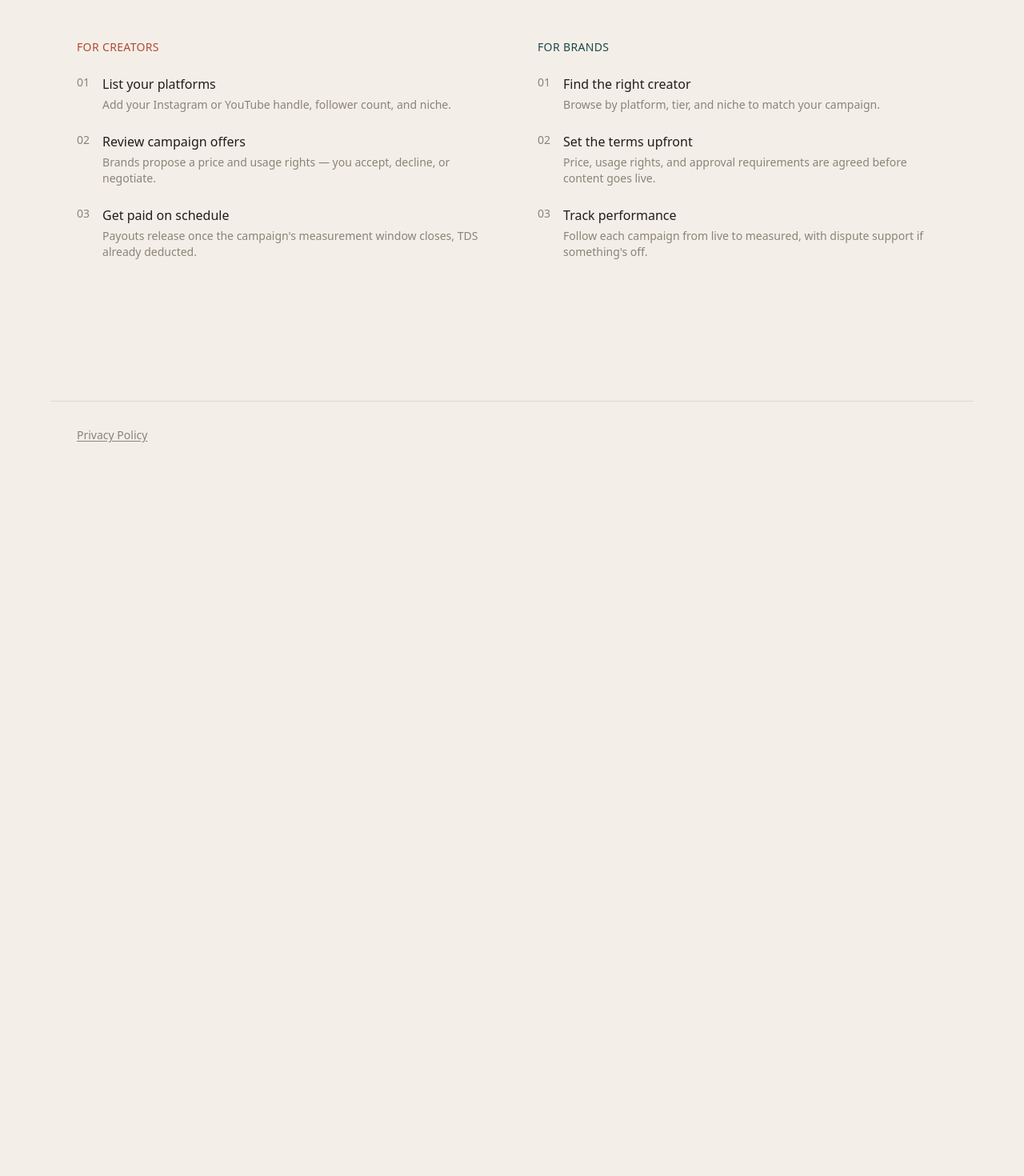
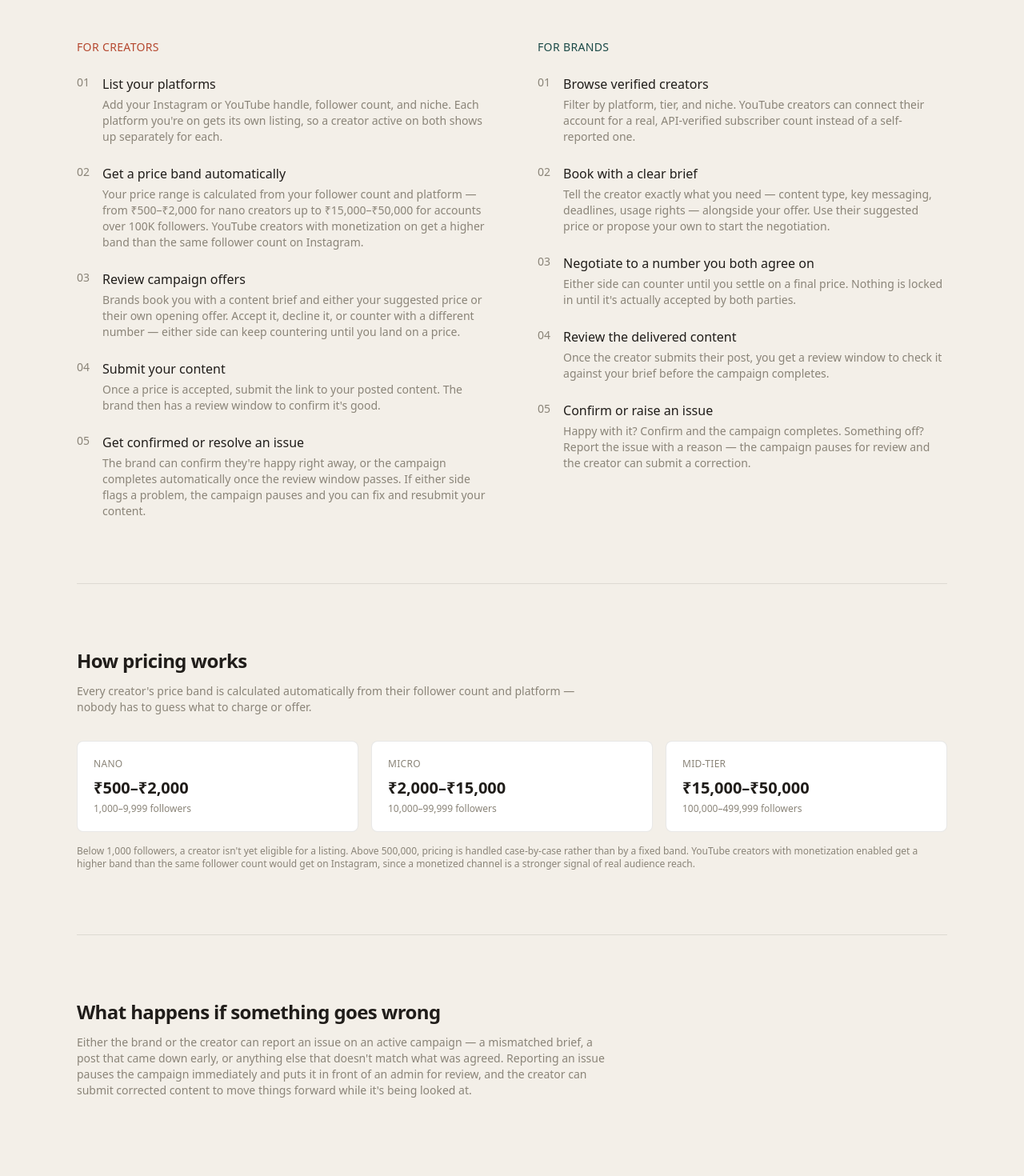
Before and after one commit to rishuyadav87/promify, a Next.js app: page / in a window 1280 px wide. Shown: the part 760-2230 px from the top of the page at 80% size. Before the commit the page ends 1346 px from the top, so only its background shows below. Built offline with nearby package versions, Linux system fonts and the light colour scheme; no server answers.

Commit message:
feat: expand homepage with detailed how-it-works content for creators and brands

```diff
--- a/src/app/page.tsx
+++ b/src/app/page.tsx
@@ -73,17 +73,27 @@ export default async function HomePage() {
               <Step
                 number="01"
                 title="List your platforms"
-                text="Add your Instagram or YouTube handle, follower count, and niche."
+                text="Add your Instagram or YouTube handle, follower count, and niche. Each platform you're on gets its own listing, so a creator active on both shows up separately for each."
               />
               <Step
                 number="02"
-                title="Review campaign offers"
-                text="Brands propose a price and usage rights — you accept, decline, or negotiate."
+                title="Get a price band automatically"
+                text="Your price range is calculated from your follower count and platform — from ₹500–₹2,000 for nano creators up to ₹15,000–₹50,000 for accounts over 100K followers. YouTube creators with monetization on get a higher band than the same follower count on Instagram."
               />
               <Step
                 number="03"
-                title="Get paid on schedule"
-                text="Payouts release once the campaign's measurement window closes, TDS already deducted."
+                title="Review campaign offers"
+                text="Brands book you with a content brief and either your suggested price or their own opening offer. Accept it, decline it, or counter with a different number — either side can keep countering until you land on a price."
+              />
+              <Step
+                number="04"
+                title="Submit your content"
+                text="Once a price is accepted, submit the link to your posted content. The brand then has a review window to confirm it's good."
+              />
+              <Step
+                number="05"
+                title="Get confirmed or resolve an issue"
+                text="The brand can confirm they're happy right away, or the campaign completes automatically once the review window passes. If either side flags a problem, the campaign pauses and you can fix and resubmit your content."
               />
             </ol>
           </div>
@@ -94,22 +104,84 @@ export default async function HomePage() {
             <ol className="mt-6 flex flex-col gap-6">
               <Step
                 number="01"
-                title="Find the right creator"
-                text="Browse by platform, tier, and niche to match your campaign."
+                title="Browse verified creators"
+                text="Filter by platform, tier, and niche. YouTube creators can connect their account for a real, API-verified subscriber count instead of a self-reported one."
               />
               <Step
                 number="02"
-                title="Set the terms upfront"
-                text="Price, usage rights, and approval requirements are agreed before content goes live."
+                title="Book with a clear brief"
+                text="Tell the creator exactly what you need — content type, key messaging, deadlines, usage rights — alongside your offer. Use their suggested price or propose your own to start the negotiation."
               />
               <Step
                 number="03"
-                title="Track performance"
-                text="Follow each campaign from live to measured, with dispute support if something's off."
+                title="Negotiate to a number you both agree on"
+                text="Either side can counter until you settle on a final price. Nothing is locked in until it's actually accepted by both parties."
+              />
+              <Step
+                number="04"
+                title="Review the delivered content"
+                text="Once the creator submits their post, you get a review window to check it against your brief before the campaign completes."
+              />
+              <Step
+                number="05"
+                title="Confirm or raise an issue"
+                text="Happy with it? Confirm and the campaign completes. Something off? Report the issue with a reason — the campaign pauses for review and the creator can submit a correction."
               />
             </ol>
           </div>
         </section>
+
+        <section className="border-t border-ink/10 py-16 sm:py-20">
+          <h2 className="text-2xl font-semibold tracking-tight text-ink">
+            How pricing works
+          </h2>
+          <p className="mt-3 max-w-2xl text-sm text-warmgray">
+            Every creator's price band is calculated automatically from
+            their follower count and platform — nobody has to guess what to
+            charge or offer.
+          </p>
+          <div className="mt-8 grid gap-4 sm:grid-cols-3">
+            <PriceTierCard
+              label="Nano"
+              range="1,000–9,999 followers"
+              price="₹500–₹2,000"
+            />
+            <PriceTierCard
+              label="Micro"
+              range="10,000–99,999 followers"
+              price="₹2,000–₹15,000"
+            />
+            <PriceTierCard
+              label="Mid-tier"
+              range="100,000–499,999 followers"
+              price="₹15,000–₹50,000"
+            />
+          </div>
+          <p className="mt-4 text-xs text-warmgray">
+            Below 1,000 followers, a creator isn't yet eligible for a
+            listing. Above 500,000, pricing is handled case-by-case rather
+            than by a fixed band. YouTube creators with monetization
+            enabled get a higher band than the same follower count would
+            get on Instagram, since a monetized channel is a stronger
+            signal of real audience reach.
+          </p>
+        </section>
+
+        <section className="border-t border-ink/10 py-16 sm:py-20">
+          <h2 className="text-2xl font-semibold tracking-tight text-ink">
+            What happens if something goes wrong
+          </h2>
+          <p className="mt-3 max-w-2xl text-sm text-warmgray">
+            Either the brand or the creator can report an issue on an
+            active campaign — a mismatched brief, a post that came down
+            early, or anything else that doesn't match what was agreed.
+            Reporting an issue pauses the campaign immediately and puts it
+            in front of an admin for review, and the creator can submit
+            corrected content to move things forward while it's being
+            looked at.
+          </p>
+        </section>
+
       </main>
 
       <footer className="mx-auto max-w-6xl border-t border-ink/10 px-4 py-8 sm:px-6 lg:px-8">
@@ -123,6 +195,26 @@ export default async function HomePage() {
         </p>
       </footer>
     </>
+  );
+}
+
+function PriceTierCard({
+  label,
+  range,
+  price,
+}: {
+  label: string;
+  range: string;
+  price: string;
+}) {
+  return (
+    <div className="rounded-lg border border-ink/10 bg-surface p-5">
+      <p className="text-xs font-medium uppercase tracking-wide text-warmgray">
+        {label}
+      </p>
+      <p className="mt-2 text-xl font-semibold text-ink">{price}</p>
+      <p className="mt-1 text-xs text-warmgray">{range}</p>
+    </div>
   );
 }
 
```
Also changed, not shown: 1 other file (tests, documents, lock files or other folders).
